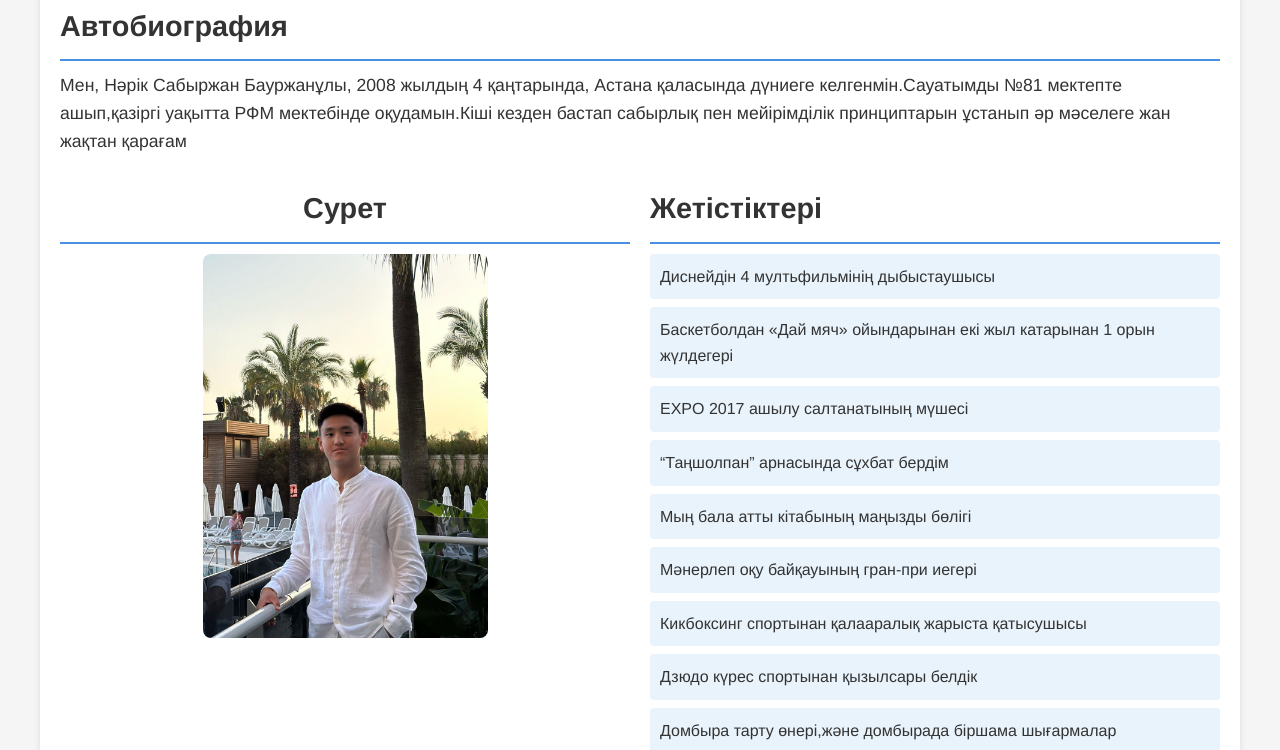
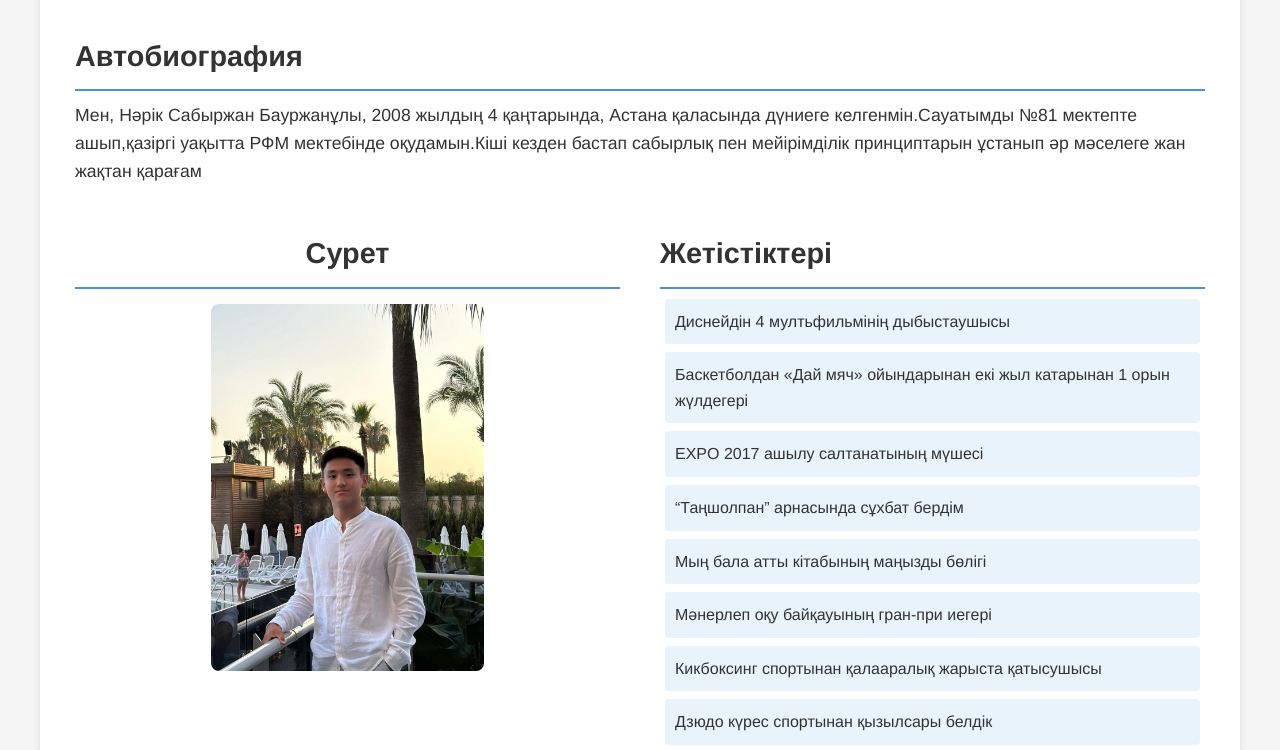
Before and after one commit to Sabyrzhan123/sabyr.github.io, a plain HTML site: page index.html in a window 1280 px wide. Shown: the part 161-911 px from the top of the page. Drawn offline with Linux system fonts and the light colour scheme.

Commit message:
Update index.html

```diff
--- a/index.html
+++ b/index.html
@@ -8,7 +8,7 @@
   <style>
     * {
       box-sizing: border-box;
-      margin: 0;
+      margin: 5px;
       padding: 0;
     }
     body {
```
